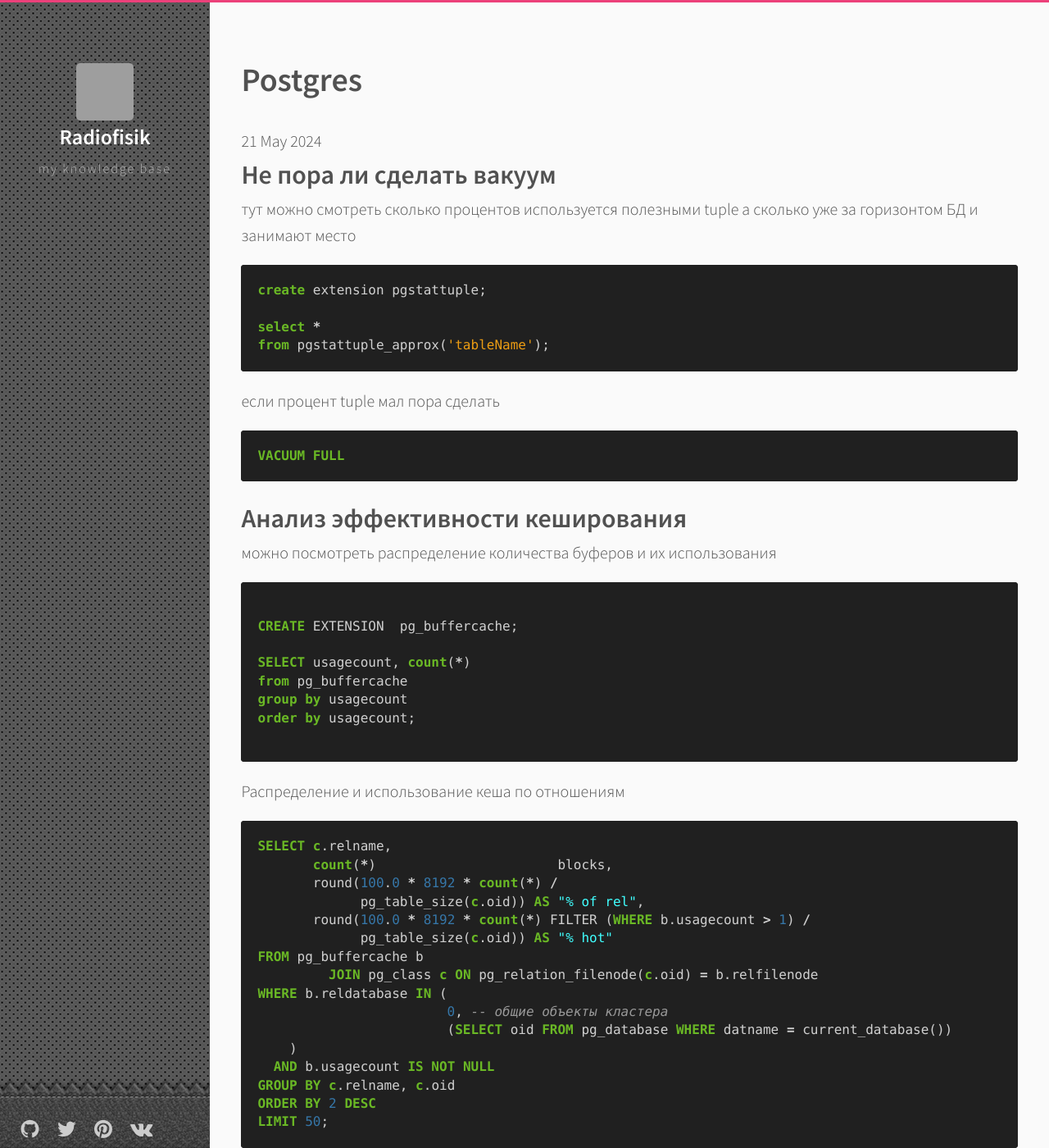
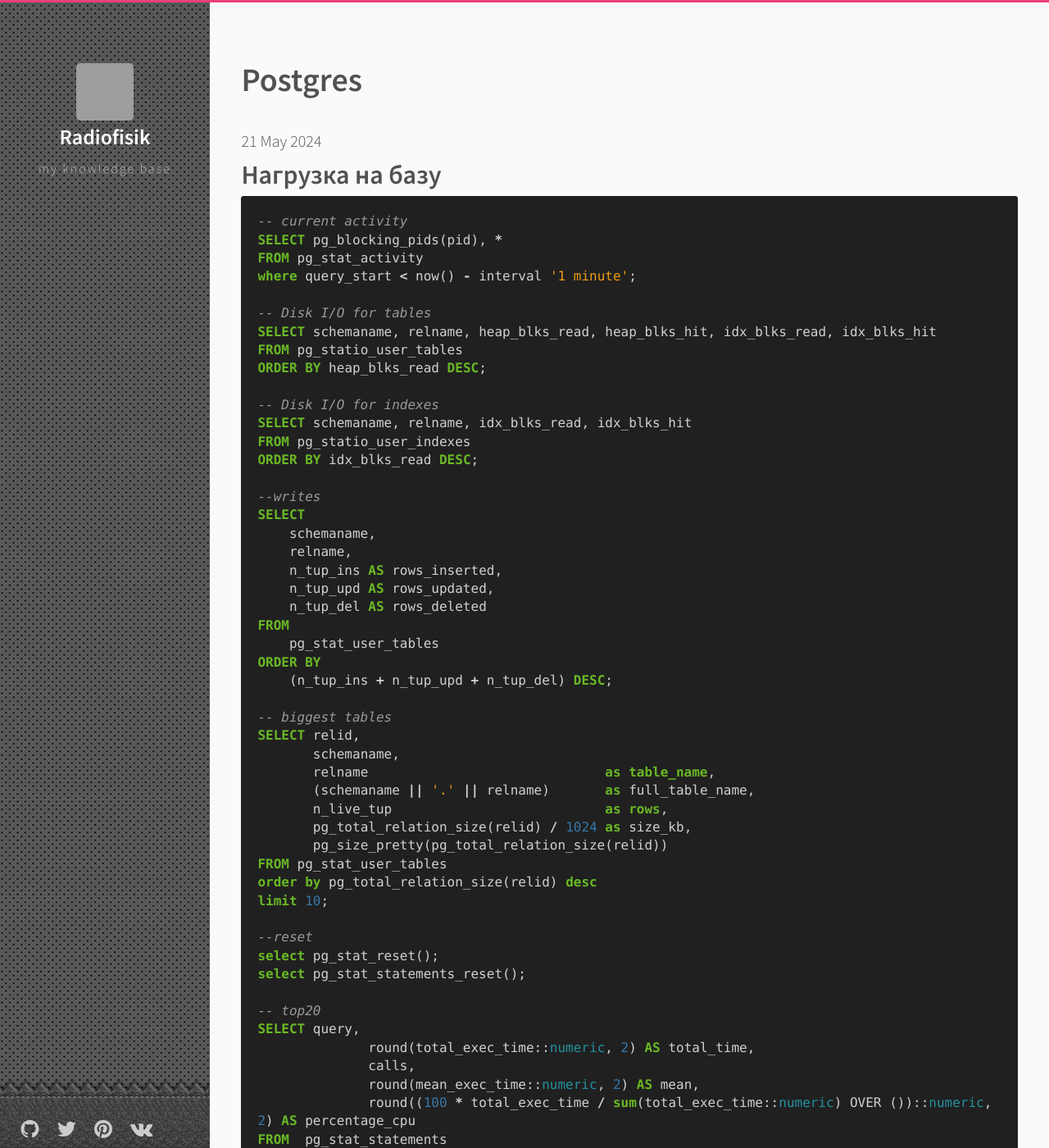
Before and after one commit to Radiofisik/radiofisik.github.io, a Jekyll site: the page built from _posts/2024-05-21-postgres.md, in a window 1280 px wide and 1400 px high. Shown: the whole window at 82% size. Built offline with Jekyll 4.4.1, drawn with Linux system fonts in a browser that asks for light colours; comment, search, counter and statistics services are not loaded; some of the changed text lies outside the part shown; grey boxes are pictures that could not be loaded.

Commit message:
add load research

````diff
--- a/_posts/2024-05-21-postgres.md
+++ b/_posts/2024-05-21-postgres.md
@@ -2,6 +2,61 @@
 title: Postgres
 description: Анализ производительности
 ---
+## Нагрузка на базу
+```sql
+-- current activity
+SELECT pg_blocking_pids(pid), *
+FROM pg_stat_activity
+where query_start < now() - interval '1 minute';
+
+-- Disk I/O for tables
+SELECT schemaname, relname, heap_blks_read, heap_blks_hit, idx_blks_read, idx_blks_hit
+FROM pg_statio_user_tables
+ORDER BY heap_blks_read DESC;
+
+-- Disk I/O for indexes
+SELECT schemaname, relname, idx_blks_read, idx_blks_hit
+FROM pg_statio_user_indexes
+ORDER BY idx_blks_read DESC;
+
+--writes
+SELECT
+    schemaname,
+    relname,
+    n_tup_ins AS rows_inserted,
+    n_tup_upd AS rows_updated,
+    n_tup_del AS rows_deleted
+FROM
+    pg_stat_user_tables
+ORDER BY
+    (n_tup_ins + n_tup_upd + n_tup_del) DESC;
+
+-- biggest tables
+SELECT relid,
+       schemaname,
+       relname                              as table_name,
+       (schemaname || '.' || relname)       as full_table_name,
+       n_live_tup                           as rows,
+       pg_total_relation_size(relid) / 1024 as size_kb,
+       pg_size_pretty(pg_total_relation_size(relid))
+FROM pg_stat_user_tables
+order by pg_total_relation_size(relid) desc
+limit 10;
+
+--reset
+select pg_stat_reset();
+select pg_stat_statements_reset();
+
+-- top20
+SELECT query,
+              round(total_exec_time::numeric, 2) AS total_time,
+              calls,
+              round(mean_exec_time::numeric, 2) AS mean,
+              round((100 * total_exec_time / sum(total_exec_time::numeric) OVER ())::numeric, 2) AS percentage_cpu
+FROM  pg_stat_statements
+LIMIT 20;
+
+```
 ## Не пора ли сделать вакуум
 тут можно смотреть сколько процентов используется полезными tuple а сколько уже за горизонтом БД и занимают место
 
@@ -12,9 +67,74 @@ select *
 from pgstattuple_approx('tableName');
 ```
 
+массовая проверка
+```sql
+-- Create a temporary table to store results
+CREATE TEMP TABLE temp_pgstattuple_results (
+    table_name TEXT,
+    tuple_percent FLOAT8
+);
+
+DO $$
+DECLARE
+    table_record RECORD;
+    table_name TEXT;
+    stat_result RECORD;
+    sql_query TEXT;
+BEGIN
+    FOR table_record IN
+        SELECT schemaname, tablename
+        FROM pg_tables
+        WHERE schemaname NOT IN ('pg_catalog', 'information_schema')
+    LOOP
+        table_name := quote_literal(quote_ident(table_record.schemaname) || '.' || quote_ident(table_record.tablename));
+        sql_query := format('SELECT %L AS table_name, * FROM pgstattuple_approx(%s);', table_name, table_name);
+        RAISE NOTICE 'Executing query: %', sql_query;
+         EXECUTE sql_query INTO stat_result;
+
+        INSERT INTO temp_pgstattuple_results
+        VALUES (
+            stat_result.table_name,
+            stat_result.approx_tuple_percent
+        );
+
+    END LOOP;
+END $$;
+
+-- Select from the temporary table to see the results
+SELECT * FROM temp_pgstattuple_results;
+
+```
+
+
 если процент tuple мал пора сделать
 ```sql
 VACUUM FULL
+```
+
+также вакуум может быть необходимо сделать заблоговременного чтобы избежать wrap around. номер транзакции имеет конечное значение и если оно превзойдет то что прописано в `SHOW autovacuum_freeze_max_age;` Текущий возраст можно посмотреть запросами
+```sql
+SELECT
+    relname,
+    age(relfrozenxid) AS xid_age,
+    relfrozenxid
+FROM
+    pg_class
+WHERE
+    relkind = 'r'
+ORDER BY
+    age(relfrozenxid) DESC
+LIMIT 100;
+
+
+SELECT
+    datname,
+    age(datfrozenxid) AS xid_age,
+    datfrozenxid
+FROM
+    pg_database
+ORDER BY
+    age(datfrozenxid) DESC;
 ```
 ## Анализ эффективности кеширования
 
````
